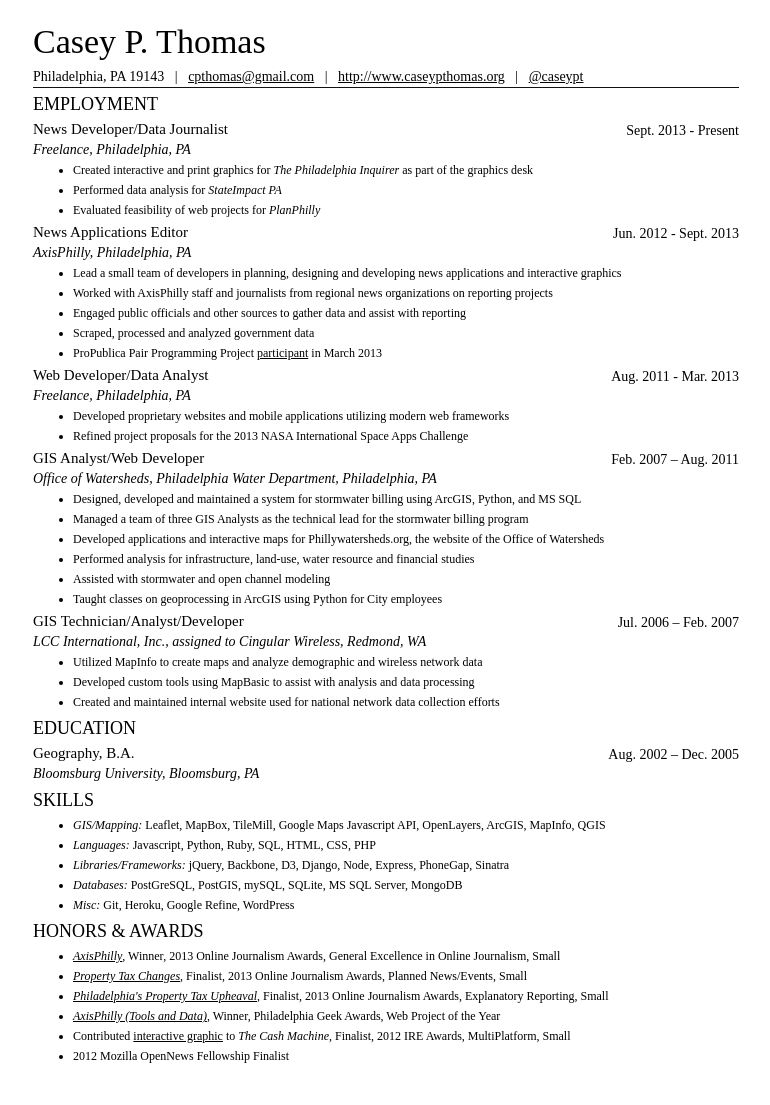
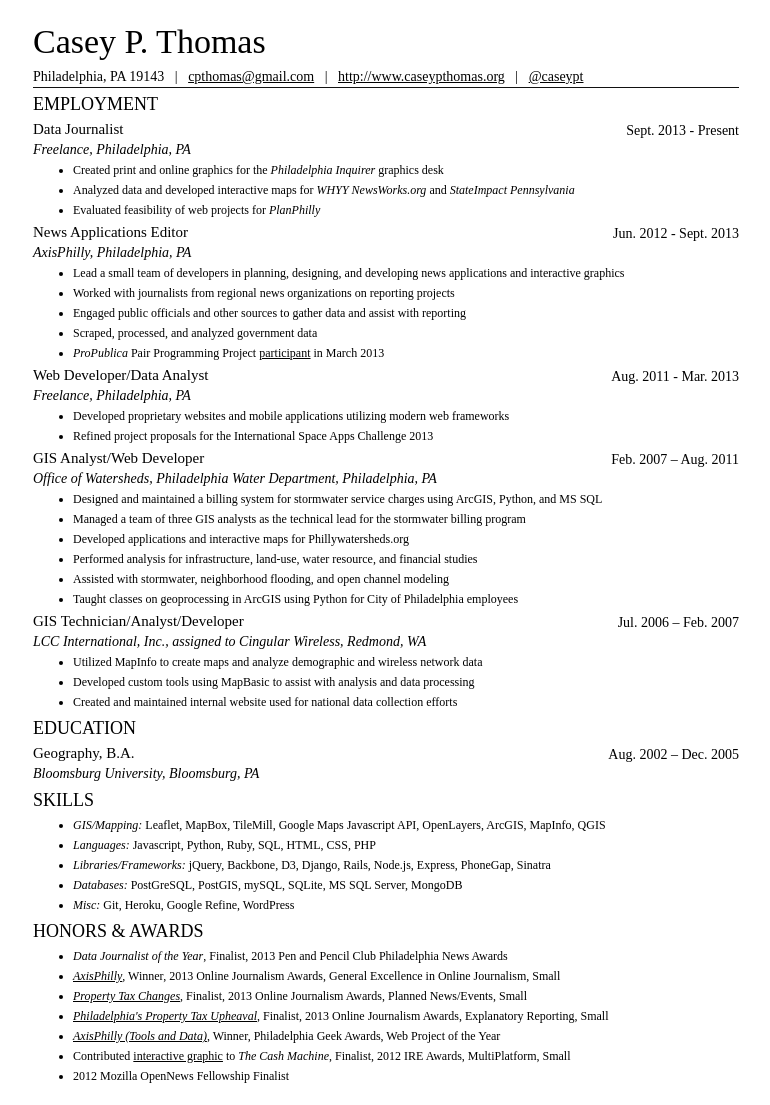
Before and after one commit to caseycesari/caseycesari.github.com, a Jekyll site: the page resume/index.html, which Jekyll copies as it is, in a window 1280 px wide. Shown: the whole page, without its empty margins (254-1024 px from the left). Built offline with Jekyll 4.4.1, drawn with Linux system fonts in a browser that asks for light colours.

Commit message:
Update resume

```diff
--- a/resume/index.html
+++ b/resume/index.html
@@ -9,7 +9,6 @@
   <![endif]-->
   <script type="text/javascript" src="//use.typekit.net/evj3fqt.js"></script>
   <script type="text/javascript">try{Typekit.load();}catch(e){}</script>
-  <script src="//use.edgefonts.net/source-sans-pro.js"></script>
   <link rel="stylesheet" href="/assets/css/resume.css" type="text/css"/>
   <link rel="stylesheet" href="/assets/css/resume-print.css" type="text/css" media="print" />
   <script type="text/javascript">
@@ -49,13 +48,13 @@
 
         <section>
           <header>
-            <h3>News Developer/Data Journalist</h3>
+            <h3>Data Journalist</h3>
             <span class="date">Sept. 2013 - Present</span>
           </header>
           <span class="location">Freelance, Philadelphia, PA</span>
           <ul>
-            <li>Created interactive and print graphics for <em>The Philadelphia Inquirer</em> as part of the graphics desk</li>
-            <li>Performed data analysis for <em>StateImpact PA</em></li>
+            <li>Created print and online graphics for the <em>Philadelphia Inquirer</em> graphics desk</li>
+            <li>Analyzed data and developed interactive maps for <em>WHYY NewsWorks.org</em> and <em>StateImpact Pennsylvania</em></li>
             <li>Evaluated feasibility of web projects for <em>PlanPhilly</em></li>
           </ul>
         </section>
@@ -67,11 +66,11 @@
           </header>
           <span class="location">AxisPhilly, Philadelphia, PA</span>
           <ul>
-            <li>Lead a small team of developers in planning, designing and developing news applications and interactive graphics</li>
-            <li>Worked with AxisPhilly staff and journalists from regional news organizations on reporting projects</li>
+            <li>Lead a small team of developers in planning, designing, and developing news applications and interactive graphics</li>
+            <li>Worked with journalists from regional news organizations on reporting projects</li>
             <li>Engaged public officials and other sources to gather data and assist with reporting</li>
-            <li>Scraped, processed and analyzed government data</li>
-            <li>ProPublica Pair Programming Project <a href="http://www.propublica.org/nerds/item/casey-thomas-p5-resident">participant</a> in March 2013</li>
+            <li>Scraped, processed, and analyzed government data</li>
+            <li><em>ProPublica</em> Pair Programming Project <a href="http://www.propublica.org/nerds/item/casey-thomas-p5-resident">participant</a> in March 2013</li>
           </ul>
         </section>
 
@@ -83,7 +82,7 @@
           <span class="location">Freelance, Philadelphia, PA</span>
           <ul>
             <li>Developed proprietary websites and mobile applications utilizing modern web frameworks</li>
-            <li>Refined project proposals for the 2013 NASA International Space Apps Challenge</li>
+            <li>Refined project proposals for the International Space Apps Challenge 2013</li>
           </ul>
         </section>
 
@@ -94,12 +93,12 @@
           </header>
           <span class="location">Office of Watersheds, Philadelphia Water Department, Philadelphia, PA</span>
           <ul>
-            <li>Designed, developed and maintained a system for stormwater billing using ArcGIS, Python, and MS SQL</li>
-            <li>Managed a team of three GIS Analysts as the technical lead for the stormwater billing program</li>
-            <li>Developed applications and interactive maps for Phillywatersheds.org, the website of the Office of Watersheds</li>
-            <li>Performed analysis for infrastructure, land-use, water resource and financial studies</li>
-            <li>Assisted with stormwater and open channel modeling</li>
-            <li>Taught classes on geoprocessing in ArcGIS using Python for City employees</li>
+            <li>Designed and maintained a billing system for stormwater service charges using ArcGIS, Python, and MS SQL</li>
+            <li>Managed a team of three GIS analysts as the technical lead for the stormwater billing program</li>
+            <li>Developed applications and interactive maps for Phillywatersheds.org</li>
+            <li>Performed analysis for infrastructure, land-use, water resource, and financial studies</li>
+            <li>Assisted with stormwater, neighborhood flooding, and open channel modeling</li>
+            <li>Taught classes on geoprocessing in ArcGIS using Python for City of Philadelphia employees</li>
           </ul>
         </section>
 
@@ -112,7 +111,7 @@
           <ul>
             <li>Utilized MapInfo to create maps and analyze demographic and wireless network data</li>
             <li>Developed custom tools using MapBasic to assist with analysis and data processing</li>
-            <li>Created and maintained internal website used for national network data collection efforts</li>
+            <li>Created and maintained internal website used for national data collection efforts</li>
           </ul>
         </section>
       </section>
@@ -141,16 +140,17 @@
           </li>
           <li>
             <h4>Libraries/Frameworks:</h4>
-            jQuery, Backbone, D3, Django, Node, Express, PhoneGap, Sinatra
+            jQuery, Backbone, D3, Django, Rails, Node.js, Express, PhoneGap, Sinatra
           </li>
           <li>
             <h4>Databases:</h4>
-            PostGreSQL, PostGIS, mySQL, SQLite, MS SQL Server, MongoDB
+             PostGreSQL, PostGIS, mySQL, SQLite, MS SQL Server, MongoDB
           </li>
           <li>
             <h4>Misc:</h4>
             Git, Heroku, Google Refine, WordPress
           </li>
+        </ul>
       </section>
 
       <section>
@@ -159,6 +159,7 @@
         </header>
 
         <ul>
+          <li><em>Data Journalist of the Year</em>, Finalist, 2013 Pen and Pencil Club Philadelphia News Awards</li>
           <li><em><a href="http://www.axisphilly.org">AxisPhilly</a></em>, Winner, 2013 Online Journalism Awards, General Excellence in Online Journalism, Small</li>
           <li><em><a href="http://apps.axisphilly.org/avi-map">Property Tax Changes</a></em>, Finalist, 2013 Online Journalism Awards, Planned News/Events, Small
           <li><em><a href="http://www.axisphilly.org/project/taxes">Philadelphia's Property Tax Upheaval</a></em>, Finalist, 2013 Online Journalism Awards, Explanatory Reporting, Small</li>
@@ -173,5 +174,5 @@
 
     <footer>
     </footer>
-</body>
+  </body>
 </html>
```
